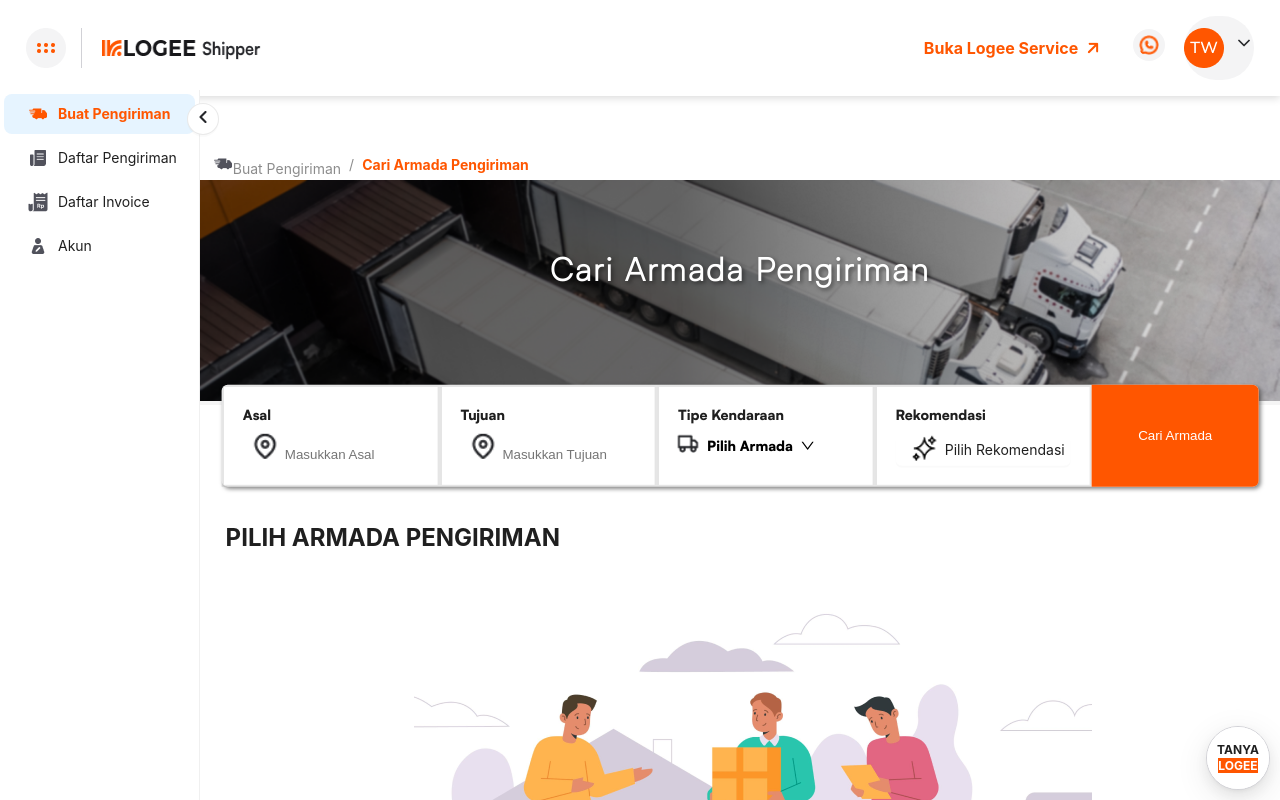
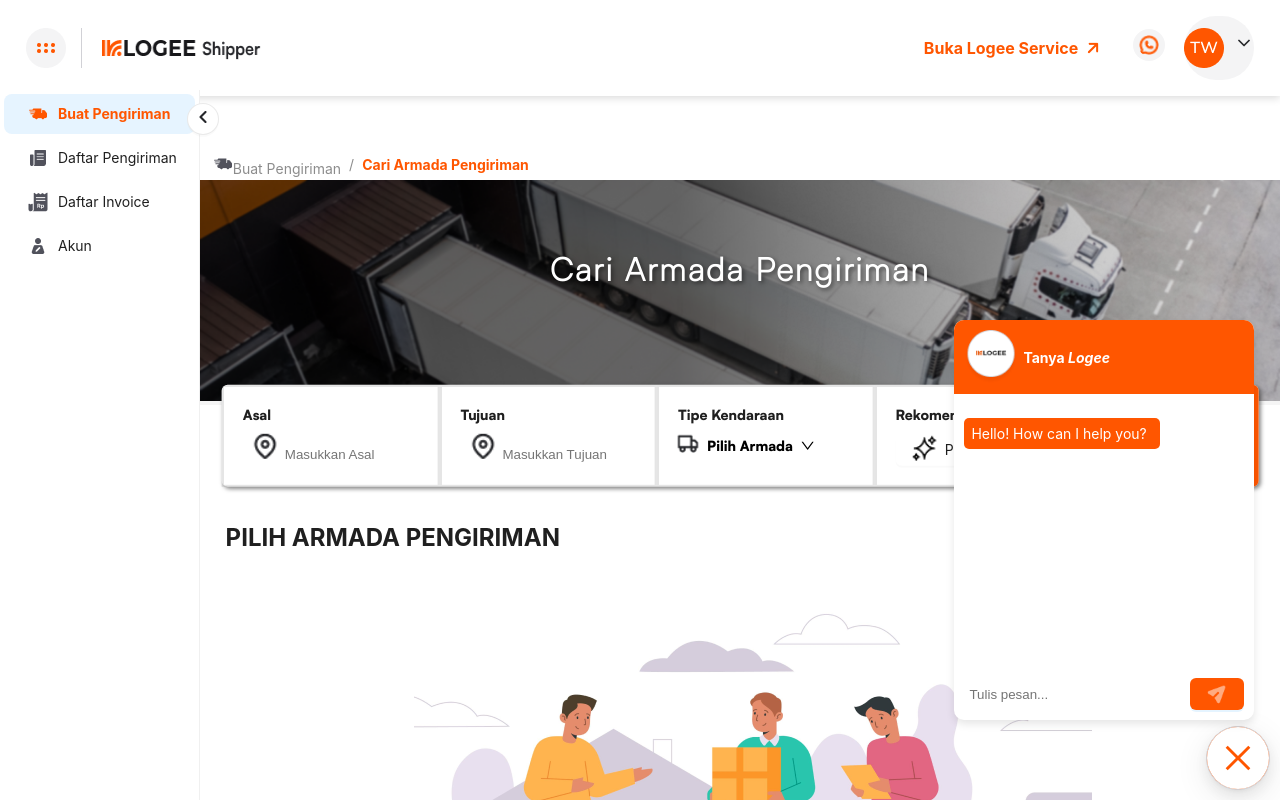
Before and after one commit to Aulia12345/Logee-project, a React (Vite) app: page / in a window 1280 px wide. Both pictures are taken after a click on the button "TANYA LOGEE". Shown: the top 800 px of the page. Built offline with nearby package versions, Linux system fonts and the light colour scheme.

Commit message:
modify ChatButton, FooterPesanan, dan TabelKatalog

```diff
--- a/src/Komponen/ChatButton/ChatButton.css
+++ b/src/Komponen/ChatButton/ChatButton.css
@@ -0,0 +1,86 @@
+
+.chat-box {
+    position: fixed;
+    bottom: 10vh;
+    right: 2vw;
+    width: 300px;
+    height: 400px;
+    background-color: white;
+    border-radius: 10px;
+    box-shadow: 0px 4px 8px rgba(0, 0, 0, 0.1);
+    display: flex;
+    flex-direction: column;
+    justify-content: space-between;
+    z-index: 1000;
+  }
+
+  .chat-header {
+    background-color: #FF5600;
+    padding: 10px;
+    border-top-left-radius: 10px;
+    border-top-right-radius: 10px;
+    color: white;
+    display: flex;
+    justify-content: start;
+    gap: 5px;
+    align-items: center;
+  }
+
+  .chatIcon{
+    width: 54px;
+    height: 54px;
+  }
+
+  .chatIcon2{
+    width: 1.5rem;
+    height: 1.5rem;
+    opacity: 0.5;
+  }
+
+  .chat-content {
+    padding: 10px;
+    overflow-y: scroll;
+    flex-grow: 1;
+  }
+
+  .chatBot{
+    background-color: #FF5600;
+    color: white;
+    max-width: 70%;
+    padding: 7px;
+    border-radius: 5px;
+  }
+
+  .chat-input {
+    padding: 10px;
+    display: flex;
+  }
+
+  .chat-input input {
+    flex-grow: 1;
+    padding: 5px;
+    margin-right: 10px;
+    border: none;
+  }
+
+  .chat-input button {
+    background-color: #FF5600;
+    color: white;
+    border: none;
+  }
+
+  .close-button {
+    background: transparent;
+    border: none;
+    color: white;
+    font-weight: bold;
+  }
+
+  .closed{
+    font-size: 2rem;
+   color: #FF5600;
+  }
+
+  .closed:hover{
+    color: white;
+  }
--- a/src/Komponen/ChatButton/ChatButton.jsx
+++ b/src/Komponen/ChatButton/ChatButton.jsx
@@ -1,32 +1,62 @@
-import React from 'react';
-import { FloatButton } from 'antd';
-import './ChatButton.css';
-import { chat } from '../../assets/Assets'; // Pastikan path import benar
-import { RedditCircleFilled, RedditOutlined } from '@ant-design/icons';
+import React, { useState } from 'react';
+import { FloatButton, Button } from 'antd';
+import './ChatButton.css'; // Pastikan file CSS diimport
+import { ClockCircleOutlined, CloseCircleOutlined, CloseOutlined, MessageOutlined } from '@ant-design/icons';
+import { chat2, img, plane } from '../../assets/Assets';
 
 const ChatButton = () => {
+  const [isChatVisible, setIsChatVisible] = useState(false);
 
-  const Chat =()=>{
-    return(
-      <p><b>TANYA</b> <br /><span style={{background:"#FF5600", color:'white'}}><b>LOGEE</b></span></p>
-    )
-  }
+  const toggleChat = () => {
+    setIsChatVisible(!isChatVisible);
+  };
+
+  const Chat = () => (
+    <p>
+      <b>TANYA</b> <br />
+      <span style={{ background: "#FF5600", color: "white" }}>
+        <b>LOGEE</b>
+      </span>
+    </p>
+  );
 
   return (
     <div className='chat'>
+      {/* Float Button */}
       <FloatButton
-      description={<Chat/>}
+        description={isChatVisible?<CloseOutlined className='closed'/>:<Chat />}
         shape="circle"
         style={{
-            right:10,
+          right: 10,
           bottom: 10,
-          width: '5vw',
-          height: '5vw',
-          borderStyle:'solid',
-          borderWidth:0.1,
-          borderColor:'#D1D1D6'
+          width: "5vw",
+          height: "5vw",
+          borderStyle: "solid",
+          borderWidth: 0.1,
+          borderColor: "#D1D1D6",
+          backgroundColor:'#FF5600',
         }}
+        onClick={toggleChat} // Toggle untuk menampilkan atau menyembunyikan kolom chat
       />
+
+      {/* Kolom Chat */}
+      {isChatVisible && (
+        <div className="chat-box">
+          <div className="chat-header">
+            <img className='chatIcon' src={chat2} alt="" />
+            <p><b>Tanya <i>Logee</i></b></p>
+
+          </div>
+          <div className="chat-content">
+            <p className='chatBot'>Hello! How can I help you?</p>
+            {/* Tambahkan input field atau respon otomatis di sini */}
+          </div>
+          <div className="chat-input">
+            <input type="text" placeholder="Tulis pesan..." />
+            <Button type="primary"><img className='chatIcon2' src={plane} alt="" /></Button>
+          </div>
+        </div>
+      )}
     </div>
   );
 };
--- a/src/Komponen/Footer-component/Footer-pesanan/FooterPesanan.css
+++ b/src/Komponen/Footer-component/Footer-pesanan/FooterPesanan.css
@@ -35,3 +35,61 @@
     font-size: 1.4rem;
     line-height: 32px;
   }
+
+  /* Media Queries untuk Tablet */
+@media (max-width: 768px) {
+    .bayar {
+      justify-content: center;
+      flex-direction: column;
+      margin-top: 4vw;
+    }
+
+    .totalBayar {
+      padding-right: 0;
+      margin-bottom: 2vw;
+    }
+
+    .textBayar {
+      text-align: center;
+      font-size: 1.1rem;
+    }
+
+    .harga {
+      font-size: 1.5rem;
+    }
+
+    .buttonBayar {
+      width: 80%;
+      padding: 3vw;
+      font-size: 1.2rem;
+    }
+  }
+
+  /* Media Queries untuk Smartphone */
+  @media (max-width: 480px) {
+    .bayar {
+      justify-content: center;
+      flex-direction: column;
+      margin-top: 6vw;
+    }
+
+    .totalBayar {
+      padding-right: 0;
+      margin-bottom: 2vw;
+      text-align: center;
+    }
+
+    .textBayar {
+      font-size: 1rem;
+    }
+
+    .harga {
+      font-size: 1.3rem;
+    }
+
+    .buttonBayar {
+      width: 100%;
+      padding: 3.5vw;
+      font-size: 1.1rem;
+    }
+  }
--- a/src/Pages/Katalog Pages/Tabel Katalog/TabelKatalog.css
+++ b/src/Pages/Katalog Pages/Tabel Katalog/TabelKatalog.css
@@ -10,7 +10,7 @@
 
   .tabelKatalog {
     background: white;
-    padding: 8vw 0 0 2vw;
+    padding: 8vw 0 2vw 2vw;
   }
 
   .h1Card{
--- a/src/assets/Assets.jsx
+++ b/src/assets/Assets.jsx
@@ -24,9 +24,11 @@
 import checklist from './img/checklist.png';
 import gmap from './img/gmap.png';
 import foto from './img/foto.png';
-import foto2 from './img/foto2.png'
+import foto2 from './img/foto2.png';
+import chat2 from './img/chat2.png';
+import plane from './img/plane.png'
 
 
 export {titik, logo,arrow, wa, down, avatar, book, left, right, person, price, truck, bookA, personA, priceA, truckA
-    ,truckIcon,img, map, star, img2, chat, starfilled, checklist, gmap, foto, foto2
+    ,truckIcon,img, map, star, img2, chat, starfilled, checklist, gmap, foto, foto2, chat2, plane
 }
```
Also changed, not shown: public/index.html (+52 -0 lines), src/assets/img/chat2.png (added), src/assets/img/plane.png (added).
